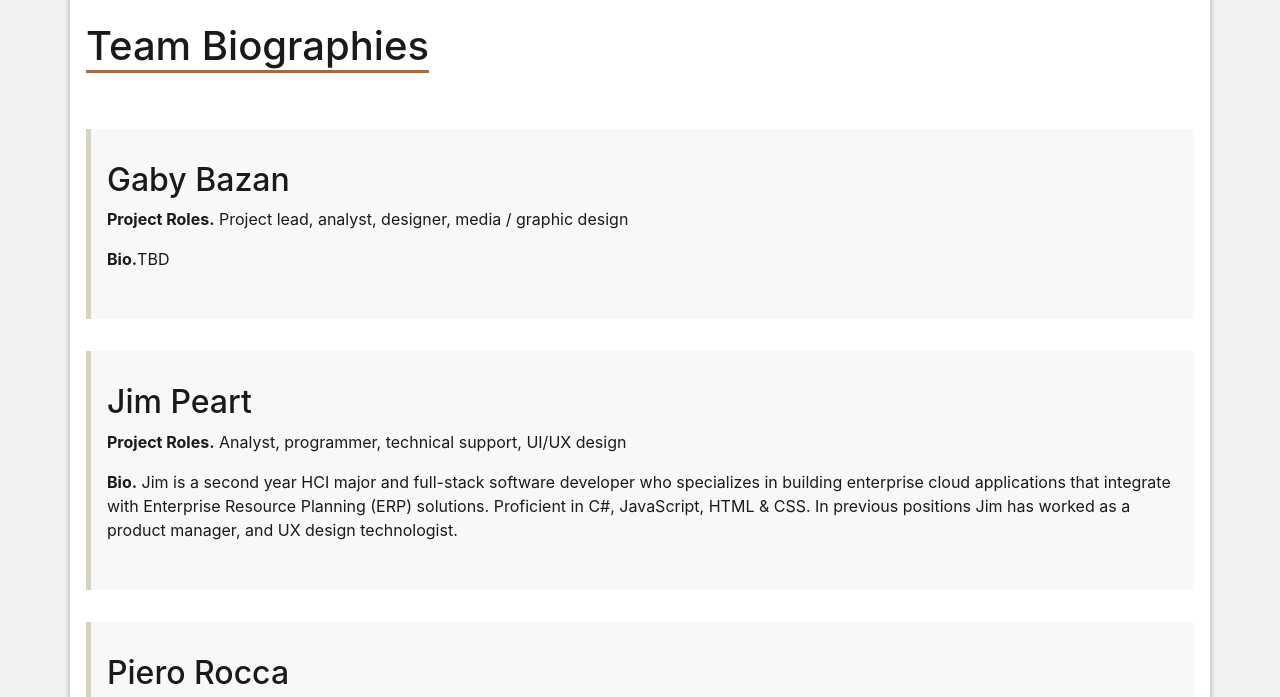
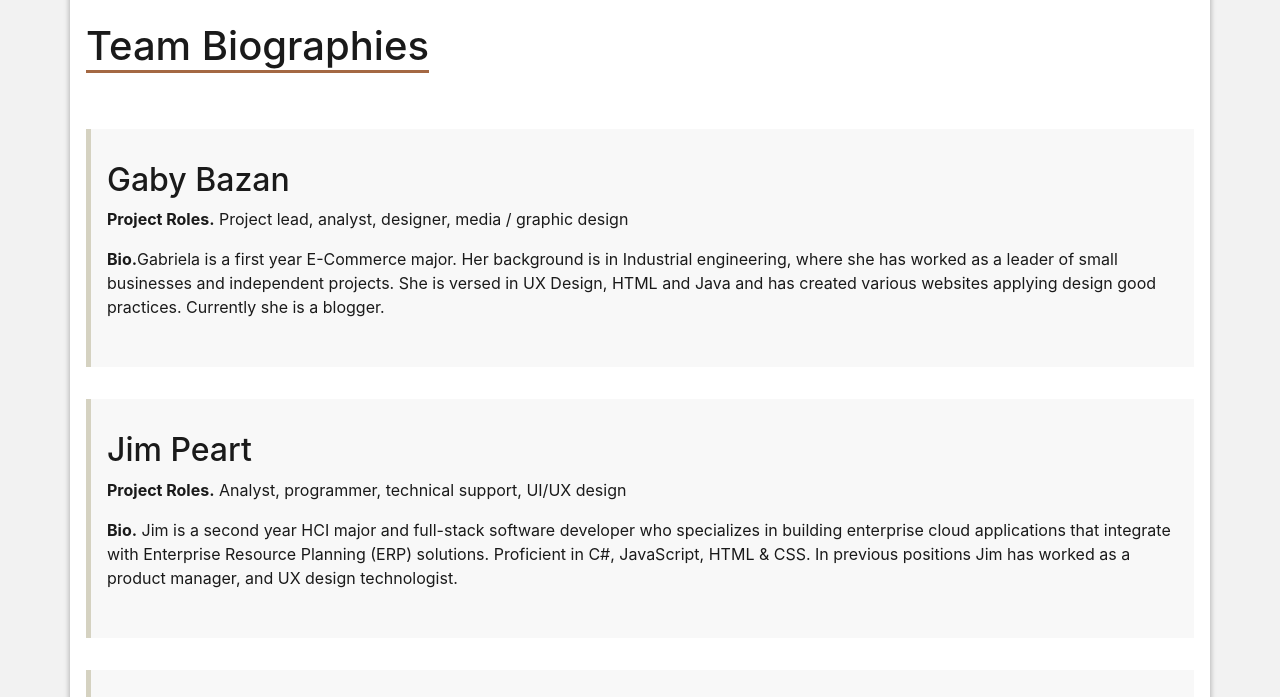
Before and after one commit to jpeart03/ect455-web, a plain HTML site: page team.html in a window 1280 px wide. Shown: the part 66-763 px from the top of the page. Drawn offline with nearby package versions, Linux system fonts and the light colour scheme.

Commit message:
Update team.html, add updated da.pdf

```diff
--- a/team.html
+++ b/team.html
@@ -40,7 +40,7 @@
             <div class="bio__container">
                 <h2>Gaby Bazan</h2>
                 <p><b>Project Roles.</b> Project lead, analyst, designer, media / graphic design</p>
-                <p><b>Bio.</b>TBD</p>
+                <p><b>Bio.</b>Gabriela is a first year E-Commerce major. Her background is in Industrial engineering, where she has worked as a leader of small businesses and independent projects.  She is versed in UX Design, HTML and Java and has created various websites applying design good practices. Currently she is a blogger.</p>
             </div>
             <div class="bio__container">
                 <h2>Jim Peart</h2>
```
Also changed, not shown: 1 other file.
